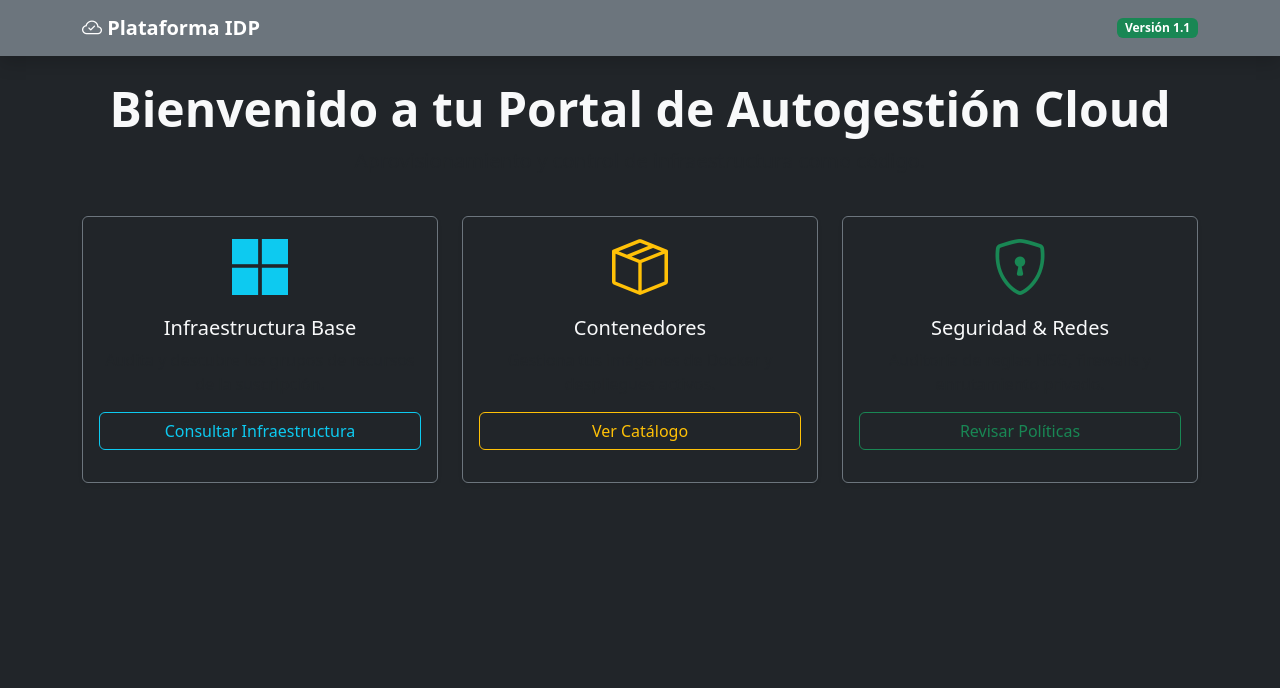
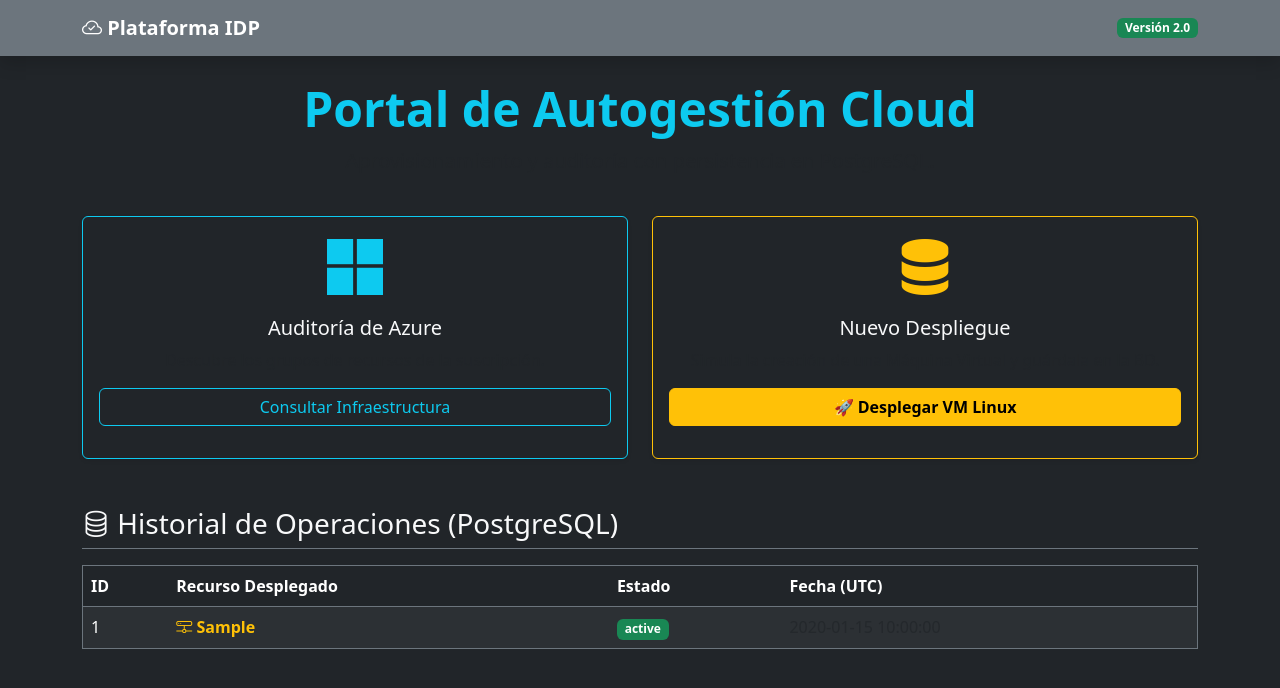
Before and after one commit to cloud-jsaldanam/mi-plataforma-idp, a FastAPI app: page / in a window 1280 px wide. Shown: the top 688 px of the page. Run offline with FastAPI, Linux system fonts and the light colour scheme; tables that the repository leaves empty hold one stand-in row (values such as "Sample post").

Commit message:
Agregando integracion con PostgreSQL

```diff
--- a/main.py
+++ b/main.py
@@ -1,27 +1,67 @@
-# #FASE 1
-# # from fastapi import FastAPI, Request
-# # from fastapi.templating import Jinja2Templates
+# # #FASE 1
+# # # from fastapi import FastAPI, Request
+# # # from fastapi.templating import Jinja2Templates
 
-# # app = FastAPI(title="Mi Plataforma IDP", version="1.0")
+# # # app = FastAPI(title="Mi Plataforma IDP", version="1.0")
 
-# # # Configuramos la carpeta donde viven nuestras páginas web
-# # templates = Jinja2Templates(directory="templates")
+# # # # Configuramos la carpeta donde viven nuestras páginas web
+# # # templates = Jinja2Templates(directory="templates")
 
-# # # La ruta principal ahora carga tu Dashboard
-# # @app.get("/")
-# # def leer_raiz(request: Request):
-# #     return templates.TemplateResponse(
-# #         "index.html",
-# #         {"request": request, "titulo": "Dashboard IDP", "version": "1.0"}
-# #     )
+# # # # La ruta principal ahora carga tu Dashboard
+# # # @app.get("/")
+# # # def leer_raiz(request: Request):
+# # #     return templates.TemplateResponse(
+# # #         "index.html",
+# # #         {"request": request, "titulo": "Dashboard IDP", "version": "1.0"}
+# # #     )
 
-# # # Mantenemos la API intacta por si otros sistemas quieren consultarla
-# # @app.get("/api/estado")
-# # def estado_sistema():
-# #     return {"estado": "Operativo", "version": "1.0", "entorno": "Producción"}
+# # # # Mantenemos la API intacta por si otros sistemas quieren consultarla
+# # # @app.get("/api/estado")
+# # # def estado_sistema():
+# # #     return {"estado": "Operativo", "version": "1.0", "entorno": "Producción"}
 
 
-# # ##FASE 2
+# # # ##FASE 2
+# # # import os
+# # # from fastapi import FastAPI, Request
+# # # from fastapi.templating import Jinja2Templates
+# # # from azure.identity import DefaultAzureCredential
+# # # from azure.mgmt.resource import ResourceManagementClient
+
+# # # app = FastAPI(title="Mi Plataforma IDP", version="1.1")
+# # # templates = Jinja2Templates(directory="templates")
+
+# # # @app.get("/")
+# # # def leer_raiz(request: Request):
+# # #     return templates.TemplateResponse(
+# # #         "index.html",
+# # #         {"request": request, "titulo": "Dashboard IDP", "version": "1.1"}
+# # #     )
+
+# # # @app.get("/api/recursos")
+# # # def listar_recursos():
+# # #     try:
+# # #         # 1. Obtenemos el ID de suscripción de las variables de entorno
+# # #         subscription_id = os.environ.get("AZURE_SUBSCRIPTION_ID")
+# # #         if not subscription_id:
+# # #             return {"estado": "error", "detalle": "Falta configurar AZURE_SUBSCRIPTION_ID"}
+
+# # #         # 2. Autenticación nativa (Cero contraseñas)
+# # #         credential = DefaultAzureCredential()
+
+# # #         # 3. Cliente de Azure y consulta
+# # #         resource_client = ResourceManagementClient(credential, subscription_id)
+# # #         grupos = resource_client.resource_groups.list()
+
+# # #         # 4. Formateamos la respuesta
+# # #         lista_grupos = [{"nombre": g.name, "ubicacion": g.location} for g in grupos]
+# # #         return {"estado": "éxito", "recursos": lista_grupos}
+
+# # #     except Exception as e:
+# # #         return {"estado": "error", "detalle": str(e)}
+
+# # ##NUEVO 3
+
 # # import os
 # # from fastapi import FastAPI, Request
 # # from fastapi.templating import Jinja2Templates
@@ -29,38 +69,22 @@
 # # from azure.mgmt.resource import ResourceManagementClient
 
 # # app = FastAPI(title="Mi Plataforma IDP", version="1.1")
+
 # # templates = Jinja2Templates(directory="templates")
 
 # # @app.get("/")
 # # def leer_raiz(request: Request):
-# #     return templates.TemplateResponse(
-# #         "index.html",
-# #         {"request": request, "titulo": "Dashboard IDP", "version": "1.1"}
-# #     )
+# # return templates.TemplateResponse(
+# # "index.html",
+# # {"request": request, "titulo": "Dashboard IDP", "version": "1.1"}
+# # )
 
 # # @app.get("/api/recursos")
 # # def listar_recursos():
-# #     try:
-# #         # 1. Obtenemos el ID de suscripción de las variables de entorno
-# #         subscription_id = os.environ.get("AZURE_SUBSCRIPTION_ID")
-# #         if not subscription_id:
-# #             return {"estado": "error", "detalle": "Falta configurar AZURE_SUBSCRIPTION_ID"}
-
-# #         # 2. Autenticación nativa (Cero contraseñas)
-# #         credential = DefaultAzureCredential()
-
-# #         # 3. Cliente de Azure y consulta
-# #         resource_client = ResourceManagementClient(credential, subscription_id)
-# #         grupos = resource_client.resource_groups.list()
-
-# #         # 4. Formateamos la respuesta
-# #         lista_grupos = [{"nombre": g.name, "ubicacion": g.location} for g in grupos]
-# #         return {"estado": "éxito", "recursos": lista_grupos}
-
-# #     except Exception as e:
-# #         return {"estado": "error", "detalle": str(e)}
-
-# ##NUEVO 3
+# # try:
+# # subscription_id = os.environ.get("AZURE_SUBSCRIPTION_ID")
+# # if not subscription_id:
+# # return {"estado": "error", "detalle": "Falta configurar la variable AZURE_SUBSCRIPTION_ID en Azure"}
 
 # import os
 # from fastapi import FastAPI, Request
@@ -74,34 +98,73 @@
 
 # @app.get("/")
 # def leer_raiz(request: Request):
-# return templates.TemplateResponse(
-# "index.html",
-# {"request": request, "titulo": "Dashboard IDP", "version": "1.1"}
-# )
+#     # ¡Estos 4 espacios a la izquierda de la palabra 'return' son vitales!
+#     return templates.TemplateResponse(
+#         "index.html",
+#         {"request": request, "titulo": "Dashboard IDP", "version": "1.1"}
+#     )
 
 # @app.get("/api/recursos")
 # def listar_recursos():
-# try:
-# subscription_id = os.environ.get("AZURE_SUBSCRIPTION_ID")
-# if not subscription_id:
-# return {"estado": "error", "detalle": "Falta configurar la variable AZURE_SUBSCRIPTION_ID en Azure"}
+#     try:
+#         subscription_id = os.environ.get("AZURE_SUBSCRIPTION_ID")
+#         if not subscription_id:
+#             return {"estado": "error", "detalle": "Falta configurar AZURE_SUBSCRIPTION_ID"}
+
+#         credential = DefaultAzureCredential()
+
+#         resource_client = ResourceManagementClient(credential, subscription_id)
+#         grupos = resource_client.resource_groups.list()
+
+#         lista_grupos = [{"nombre": g.name, "ubicacion": g.location} for g in grupos]
+#         return {"estado": "éxito", "recursos": lista_grupos}
+
+#     except Exception as e:
+#         return {"estado": "error", "detalle": str(e)}
 
 import os
+from datetime import datetime
 from fastapi import FastAPI, Request
 from fastapi.templating import Jinja2Templates
 from azure.identity import DefaultAzureCredential
 from azure.mgmt.resource import ResourceManagementClient
 
-app = FastAPI(title="Mi Plataforma IDP", version="1.1")
+# Nuevas librerías para la Base de Datos
+from sqlalchemy import create_engine, Column, Integer, String, DateTime
+from sqlalchemy.orm import declarative_base, sessionmaker
 
+# --- 1. CONFIGURACIÓN DE BASE DE DATOS ---
+DATABASE_URL = os.environ.get("DATABASE_URL")
+
+# Si probamos en la laptop y no hay variable, usa una base de datos local temporal (SQLite)
+if not DATABASE_URL:
+    DATABASE_URL = "sqlite:///./idp_local.db"
+
+engine = create_engine(DATABASE_URL)
+SessionLocal = sessionmaker(autocommit=False, autoflush=False, bind=engine)
+Base = declarative_base()
+
+# --- 2. MODELO DE DATOS (Nuestra Tabla) ---
+class RegistroDespliegue(Base):
+    __tablename__ = "despliegues"
+    id = Column(Integer, primary_key=True, index=True)
+    recurso = Column(String, index=True)
+    estado = Column(String)
+    fecha = Column(DateTime, default=datetime.utcnow)
+    usuario = Column(String, default="admin")
+
+# ¡Magia! Esto crea la tabla en PostgreSQL automáticamente si no existe
+Base.metadata.create_all(bind=engine)
+
+# --- 3. APLICACIÓN FASTAPI ---
+app = FastAPI(title="Mi Plataforma IDP", version="2.0")
 templates = Jinja2Templates(directory="templates")
 
 @app.get("/")
 def leer_raiz(request: Request):
-    # ¡Estos 4 espacios a la izquierda de la palabra 'return' son vitales!
     return templates.TemplateResponse(
         "index.html",
-        {"request": request, "titulo": "Dashboard IDP", "version": "1.1"}
+        {"request": request, "titulo": "Dashboard IDP - Nivel 2", "version": "2.0"}
     )
 
 @app.get("/api/recursos")
@@ -112,12 +175,32 @@ def listar_recursos():
             return {"estado": "error", "detalle": "Falta configurar AZURE_SUBSCRIPTION_ID"}
 
         credential = DefaultAzureCredential()
-
         resource_client = ResourceManagementClient(credential, subscription_id)
         grupos = resource_client.resource_groups.list()
 
         lista_grupos = [{"nombre": g.name, "ubicacion": g.location} for g in grupos]
         return {"estado": "éxito", "recursos": lista_grupos}
-
     except Exception as e:
         return {"estado": "error", "detalle": str(e)}
+
+# NUEVO: Endpoint para simular un despliegue y guardarlo en la Base de Datos
+@app.post("/api/desplegar/{nombre_recurso}")
+def simular_despliegue(nombre_recurso: str):
+    db = SessionLocal()
+    nuevo_registro = RegistroDespliegue(
+        recurso=nombre_recurso,
+        estado="Exitoso"
+    )
+    db.add(nuevo_registro)
+    db.commit()
+    db.close()
+    return {"estado": "éxito", "mensaje": f"Recurso guardado en BD"}
+
+# NUEVO: Endpoint para leer la Base de Datos
+@app.get("/api/historial")
+def obtener_historial():
+    db = SessionLocal()
+    # Traemos los últimos 10 despliegues ordenados por fecha
+    registros = db.query(RegistroDespliegue).order_by(RegistroDespliegue.fecha.desc()).limit(10).all()
+    db.close()
+    return [{"id": r.id, "recurso": r.recurso, "estado": r.estado, "fecha": r.fecha.strftime("%Y-%m-%d %H:%M:%S")} for r in registros]
--- a/requirements.txt
+++ b/requirements.txt
@@ -3,3 +3,5 @@ uvicorn
 jinja2
 azure-identity
 azure-mgmt-resource
+sqlalchemy
+psycopg2-binary
--- a/templates/index.html
+++ b/templates/index.html
@@ -7,7 +7,7 @@
     <link href="https://cdn.jsdelivr.net/npm/bootstrap@5.3.0/dist/css/bootstrap.min.css" rel="stylesheet">
     <link rel="stylesheet" href="https://cdn.jsdelivr.net/npm/bootstrap-icons@1.10.5/font/bootstrap-icons.css">
 </head>
-<body class="bg-dark text-light">
+<body class="bg-dark text-light" onload="cargarHistorial()">
 
     <nav class="navbar navbar-expand-lg navbar-dark bg-secondary mb-4 shadow">
         <div class="container">
@@ -19,63 +19,69 @@
     <div class="container">
         <div class="row mb-4">
             <div class="col-12 text-center">
-                <h1 class="display-5 fw-bold">Bienvenido a tu Portal de Autogestión Cloud</h1>
-                <p class="lead text-muted">Aprovisionamiento y control de infraestructura como código.</p>
+                <h1 class="display-5 fw-bold text-info">Portal de Autogestión Cloud</h1>
+                <p class="lead text-muted">Aprovisionamiento y auditoría con persistencia en PostgreSQL.</p>
             </div>
         </div>
 
-        <div class="row g-4">
-            <div class="col-md-4">
-                <div class="card bg-dark border-secondary h-100 shadow-sm">
+        <div class="row g-4 mb-5">
+            <div class="col-md-6">
+                <div class="card bg-dark border-info h-100 shadow-sm">
                     <div class="card-body text-center">
                         <i class="bi bi-microsoft text-info display-4"></i>
-                        <h5 class="card-title mt-3 text-light">Infraestructura Base</h5>
-                        <p class="card-text text-muted">Audita y descubre los grupos de recursos de la suscripción.</p>
-
+                        <h5 class="card-title mt-3 text-light">Auditoría de Azure</h5>
+                        <p class="card-text text-muted">Descubre los grupos de recursos de la suscripción.</p>
                         <button class="btn btn-outline-info w-100" onclick="cargarRecursos()">Consultar Infraestructura</button>
-
                         <div id="resultado-azure" class="mt-3 text-start small"></div>
                     </div>
                 </div>
             </div>
 
-            <div class="col-md-4">
-                <div class="card bg-dark border-secondary h-100 shadow-sm">
+            <div class="col-md-6">
+                <div class="card bg-dark border-warning h-100 shadow-sm">
                     <div class="card-body text-center">
-                        <i class="bi bi-box-seam text-warning display-4"></i>
-                        <h5 class="card-title mt-3 text-light">Contenedores</h5>
-                        <p class="card-text text-muted">Gestiona tus imágenes de Docker y despliegues activos.</p>
-                        <button class="btn btn-outline-warning w-100">Ver Catálogo</button>
+                        <i class="bi bi-server text-warning display-4"></i>
+                        <h5 class="card-title mt-3 text-light">Nuevo Despliegue</h5>
+                        <p class="card-text text-muted">Simula la creación de una Máquina Virtual y guárdala en la BD.</p>
+                        <button class="btn btn-warning w-100 fw-bold" onclick="crearRecurso()">🚀 Desplegar VM Linux</button>
                     </div>
                 </div>
             </div>
+        </div>
 
-            <div class="col-md-4">
-                <div class="card bg-dark border-secondary h-100 shadow-sm">
-                    <div class="card-body text-center">
-                        <i class="bi bi-shield-lock text-success display-4"></i>
-                        <h5 class="card-title mt-3 text-light">Seguridad & Redes</h5>
-                        <p class="card-text text-muted">Auditoría de reglas NSG, firewalls y enrutamiento privado.</p>
-                        <button class="btn btn-outline-success w-100">Revisar Políticas</button>
-                    </div>
+        <div class="row">
+            <div class="col-12">
+                <h3 class="border-bottom border-secondary pb-2 mb-3"><i class="bi bi-database"></i> Historial de Operaciones (PostgreSQL)</h3>
+                <div class="table-responsive">
+                    <table class="table table-dark table-striped table-hover border border-secondary">
+                        <thead>
+                            <tr>
+                                <th>ID</th>
+                                <th>Recurso Desplegado</th>
+                                <th>Estado</th>
+                                <th>Fecha (UTC)</th>
+                            </tr>
+                        </thead>
+                        <tbody id="tabla-historial">
+                            </tbody>
+                    </table>
                 </div>
             </div>
         </div>
     </div>
 
     <script>
+    // Función 1: Leer suscripción de Azure
     async function cargarRecursos() {
         const div = document.getElementById('resultado-azure');
-        div.innerHTML = '<span class="spinner-border text-info spinner-border-sm"></span> Conectando con Azure...';
-
+        div.innerHTML = '<span class="spinner-border text-info spinner-border-sm"></span> Conectando...';
         try {
             const response = await fetch('/api/recursos');
             const data = await response.json();
-
             if(data.estado === 'éxito') {
                 let html = '<ul class="list-group list-group-flush border border-secondary rounded mt-2">';
                 data.recursos.forEach(r => {
-                    html += `<li class="list-group-item bg-dark text-info border-secondary"><i class="bi bi-box"></i> ${r.nombre} <span class="text-muted">(${r.ubicacion})</span></li>`;
+                    html += `<li class="list-group-item bg-dark text-info border-secondary"><i class="bi bi-box"></i> ${r.nombre}</li>`;
                 });
                 html += '</ul>';
                 div.innerHTML = html;
@@ -83,7 +89,44 @@
                 div.innerHTML = `<div class="alert alert-danger p-2 border-0 mt-2">${data.detalle}</div>`;
             }
         } catch (e) {
-            div.innerHTML = '<div class="alert alert-danger p-2 border-0 mt-2">Error de conexión al API local.</div>';
+            div.innerHTML = '<div class="alert alert-danger p-2 border-0 mt-2">Error de red.</div>';
+        }
+    }
+
+    // Función 2: Escribir en la Base de Datos
+    async function crearRecurso() {
+        // Generamos un nombre aleatorio para la VM
+        const randomId = Math.floor(Math.random() * 1000);
+        const nombreVM = `Ubuntu-Server-${randomId}`;
+
+        await fetch(`/api/desplegar/${nombreVM}`, { method: 'POST' });
+        cargarHistorial(); // Refrescamos la tabla inmediatamente
+    }
+
+    // Función 3: Leer la Base de Datos
+    async function cargarHistorial() {
+        const tbody = document.getElementById('tabla-historial');
+        try {
+            const response = await fetch('/api/historial');
+            const data = await response.json();
+
+            tbody.innerHTML = '';
+            if(data.length === 0) {
+                tbody.innerHTML = '<tr><td colspan="4" class="text-center text-muted">No hay registros en la base de datos aún.</td></tr>';
+            } else {
+                data.forEach(fila => {
+                    tbody.innerHTML += `
+                        <tr>
+                            <td>${fila.id}</td>
+                            <td class="text-warning fw-bold"><i class="bi bi-hdd-network"></i> ${fila.recurso}</td>
+                            <td><span class="badge bg-success">${fila.estado}</span></td>
+                            <td class="text-muted">${fila.fecha}</td>
+                        </tr>
+                    `;
+                });
+            }
+        } catch (e) {
+            tbody.innerHTML = '<tr><td colspan="4" class="text-center text-danger">Error al conectar con PostgreSQL.</td></tr>';
         }
     }
     </script>
```
